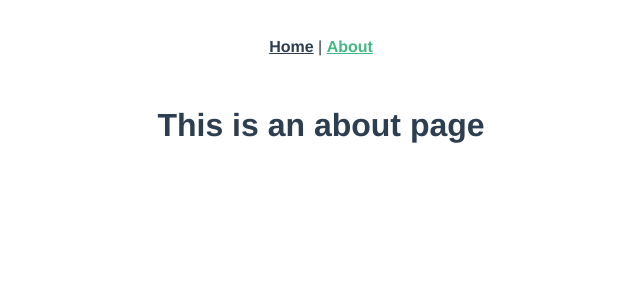
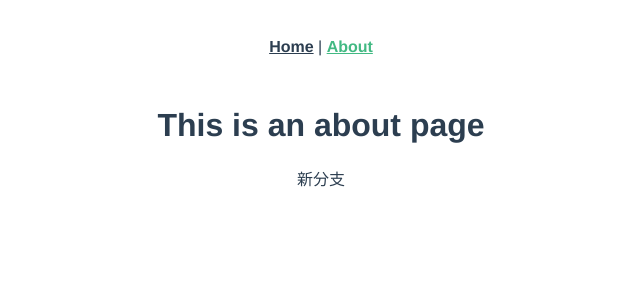
Before and after one commit to weiweideweixiao/my_vue2, a Vue app: page /#/about in a window 1280 px wide. Shown: the top 300 px of the page, without its empty margins (319-959 px from the left). Built offline with nearby package versions, Linux system fonts and the light colour scheme.

Commit message:
Update About.vue

```diff
--- a/src/views/About.vue
+++ b/src/views/About.vue
@@ -1,5 +1,6 @@
 <template>
   <div class="about">
     <h1>This is an about page</h1>
+    <p>新分支</P>
   </div>
 </template>
```
